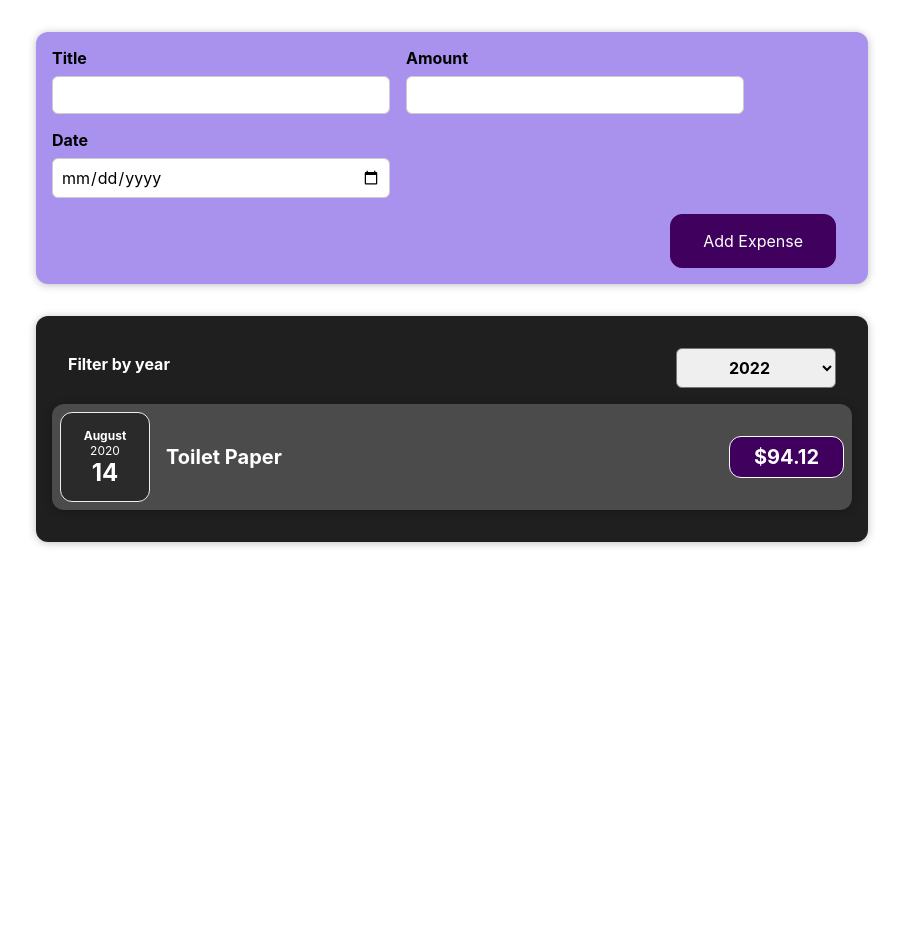
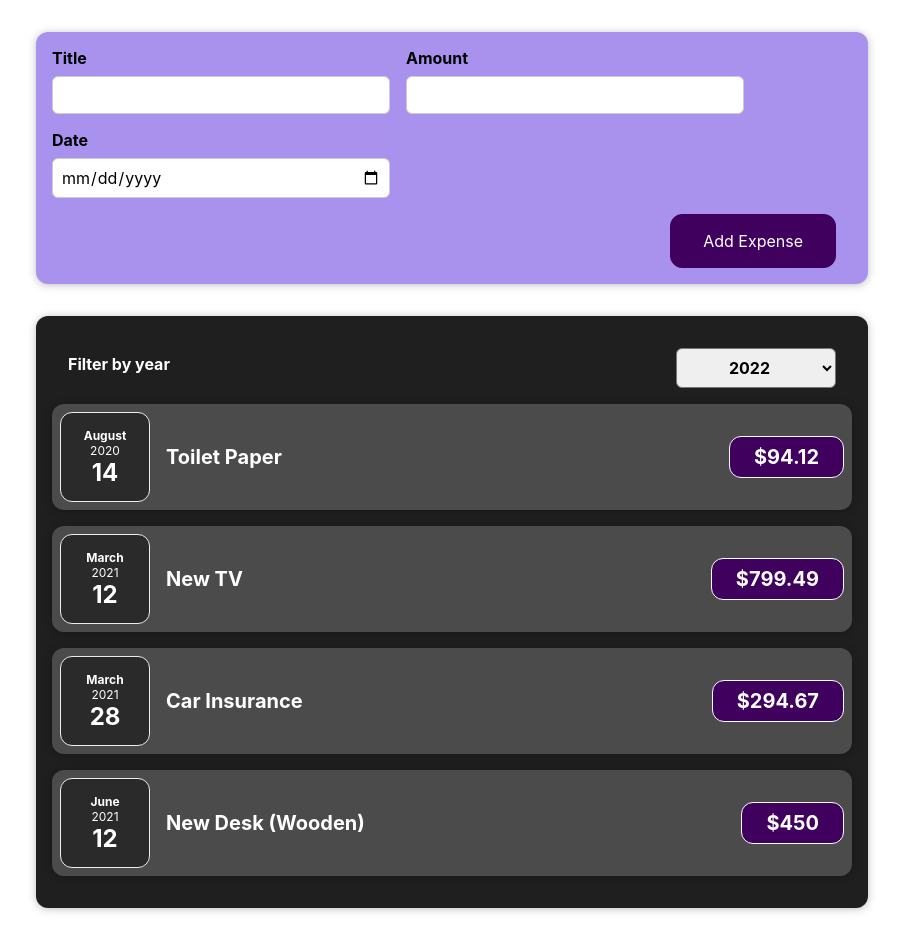
Before and after one commit to andre353/react-academind-1-project, a React (Create React App) app: page / in a window 1280 px wide. Shown: the whole page, without its empty margins (188-1091 px from the left). Before the commit the page ends 800 px from the top, so only its background shows below. Built offline with nearby package versions, Linux system fonts and the light colour scheme.

Commit message:
Map expenses data with ExpenseItem array

```diff
--- a/src/component/Expenses/Expenses.js
+++ b/src/component/Expenses/Expenses.js
@@ -14,7 +14,13 @@ const Expenses = (props) => {
   return (
     <Card className='expenses'>
       <ExpenseFilter selected={filteredYear} onChangeFilter={filterChangeHandler}/>
-      <ExpenseItem title={props.items[0].title} amount={props.items[0].amount} date={props.items[0].date}/>
+      {props.items.map((expense) => (
+        <ExpenseItem
+          title={expense.title}
+          amount={expense.amount}
+          date={expense.date}
+        />
+      ))}
     </Card>
   );
 }
```
